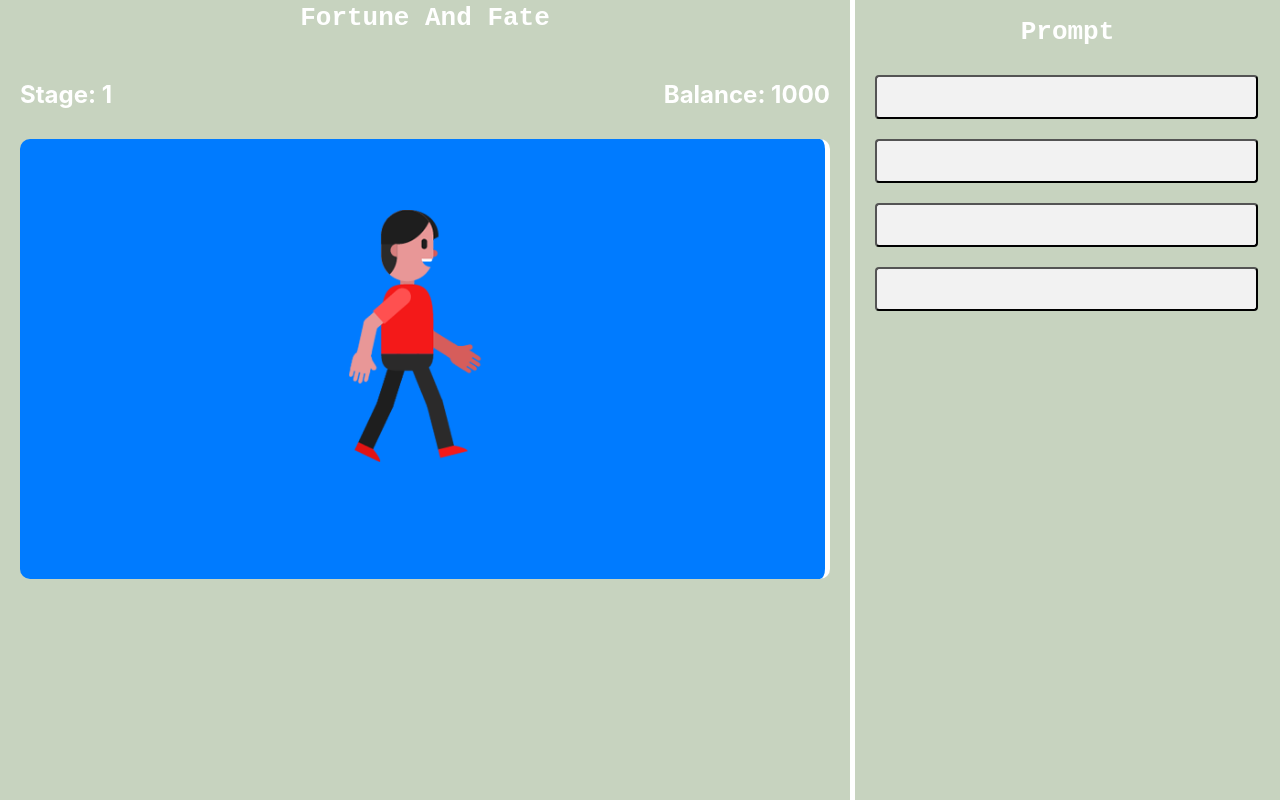
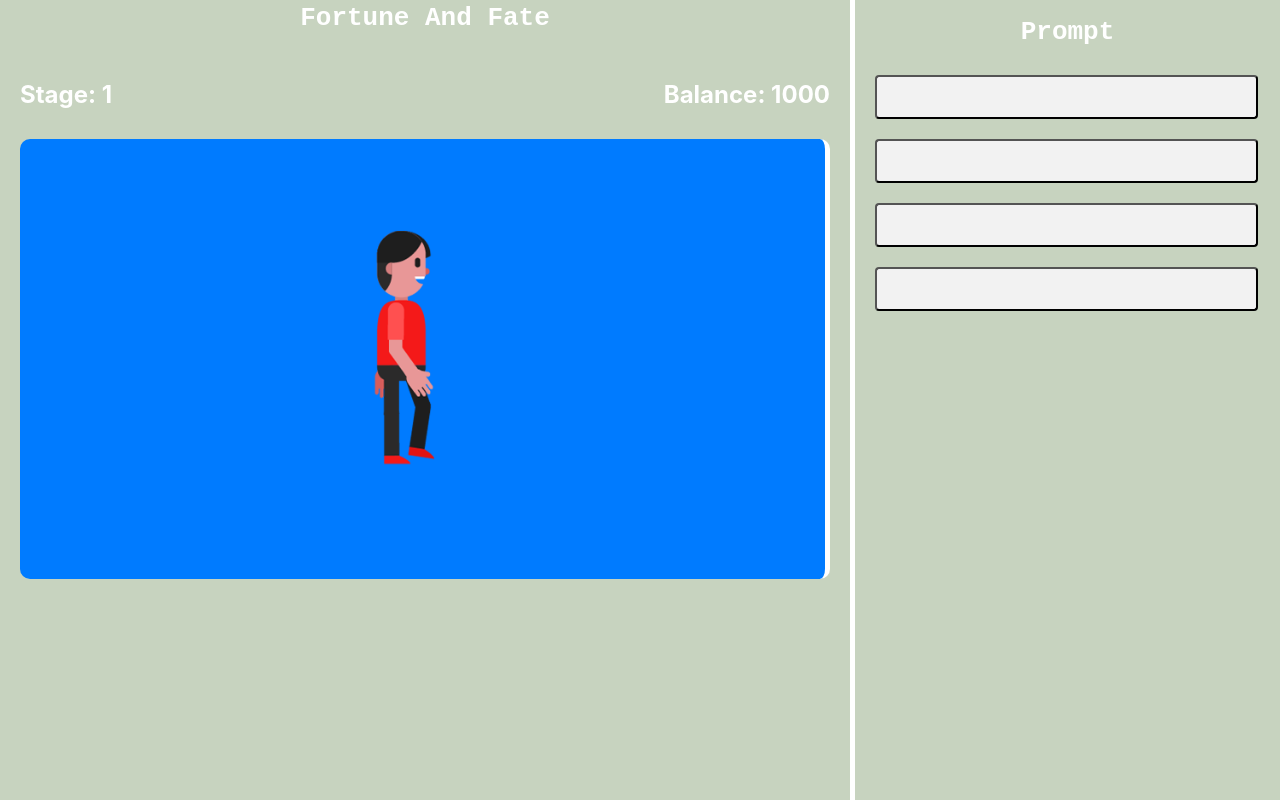
Before and after one commit to DirusLupito/financialHackathon, a React (Create React App) app in the folder fortune-and-fate/: page / in a window 1280 px wide. Built offline with nearby package versions, Linux system fonts and the light colour scheme.

Commit message:
animation added

```diff
--- a/fortune-and-fate/src/App.css
+++ b/fortune-and-fate/src/App.css
@@ -79,30 +79,3 @@
   margin-top: 10px;
   margin-bottom: 10px;
 }
-
-/*animation*/
-body {
-  margin: 0;
-}
-
-h1 {
-  text-align: center;
-  font-family: monospace;
-}
-
-.container {
-  display: flex;
-  flex-direction: column;
-  justify-content: center;
-  align-items: center;
-  min-height: 100vh;
-}
-
-.walk1 {
-  width: 150px;
-  height: 300px;
-  background-image: url("img/walk1.png");
-  background-repeat: no-repeat;
-  background-size: 900px;
-  animation: w1Effect 1s steps(6) infinite;
-}
--- a/fortune-and-fate/src/App.js
+++ b/fortune-and-fate/src/App.js
@@ -1,5 +1,6 @@
 import { useState } from 'react';
 import './App.css';
+import './style.css';
 
 function App() {
 
@@ -18,9 +19,8 @@ function App() {
           <h2 className='balance'>Balance: {player.balance}</h2>
         </div>
         <div className='main-screen'>
-          <div className="container">
-            {/* The animated div */}
-            <div className="walk1"></div>
+          <div className='container'>
+            <div className='walk1'></div>
           </div>
         </div>
       </div>
--- a/fortune-and-fate/src/style.css
+++ b/fortune-and-fate/src/style.css
@@ -12,12 +12,26 @@ h1 {
     flex-direction: column;
     justify-content: center;
     align-items: center;
-    min-height: 100vh;
+    min-height: 100vh; /* so it's centered vertically, too */
   }
 
+  /* Our walking sprite */
   .walk1 {
-    width: 150px;
-    height: 300px;
-    background-image: url("img/walk1.png");/ adjust path if needed / background-repeat: no-repeat;
-    background-size: 900px;/ adjust total width if frames differ / animation: w1Effect 1s steps(6) infinite;
+    width: 140px;               /* width of one frame */
+    height: 300px;              /* height of one frame */
+    background-image: url("img/walk1.png");
+    background-repeat: no-repeat;
+    background-size: 840px;     /* total width for all frames in the sprite */
+    animation: w1Effect 1s steps(6) infinite;
   }
+
+  @keyframes w1Effect {
+    from {
+      /* Start showing the first frame at x=0, y=0 */
+      background-position: -22.5px;
+    }
+    to {
+      /* Move the background to -900px on the x-axis */
+      background-position: -850px 0;
+    }
+  }
```
Lines whose indentation alone changed are shown as unchanged.
